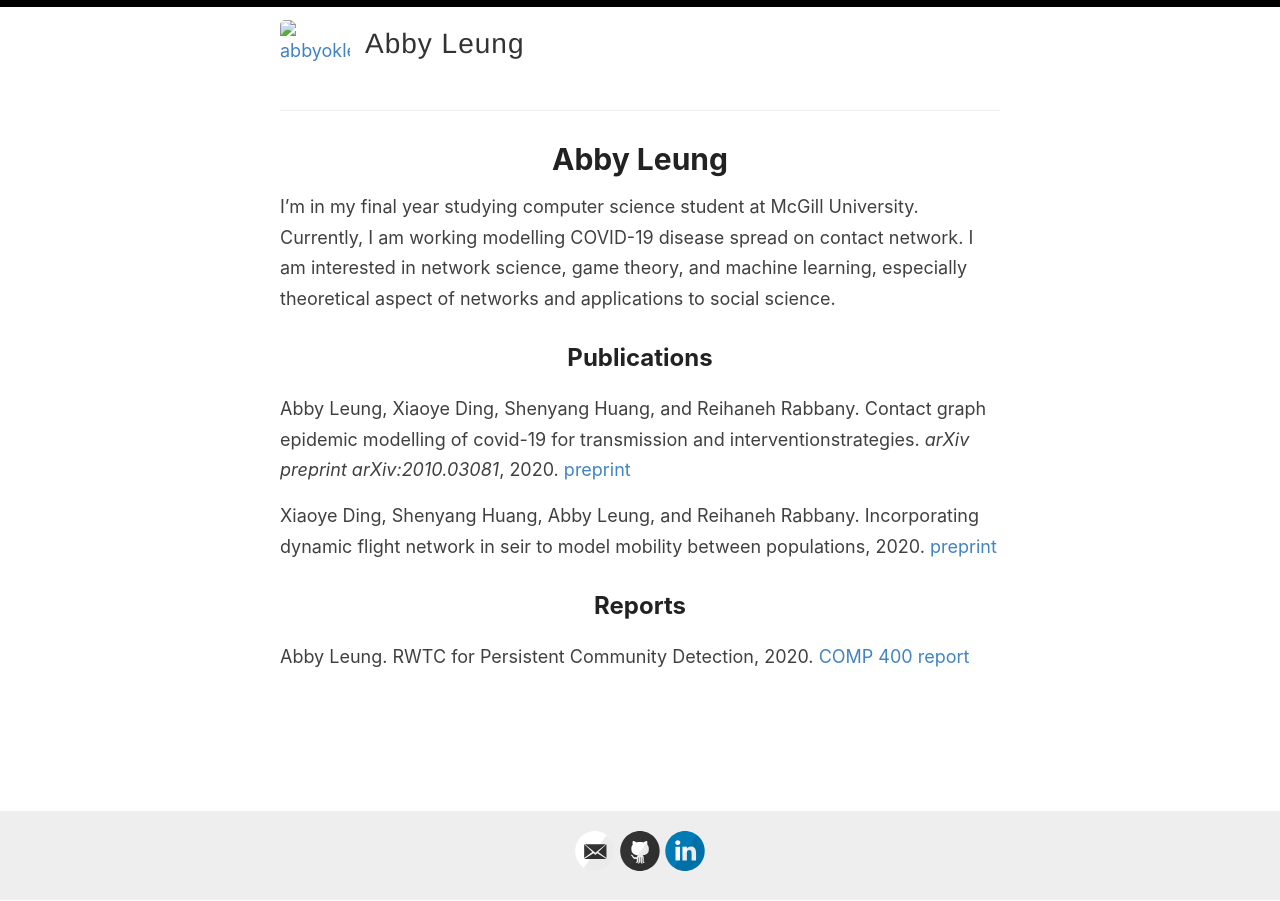
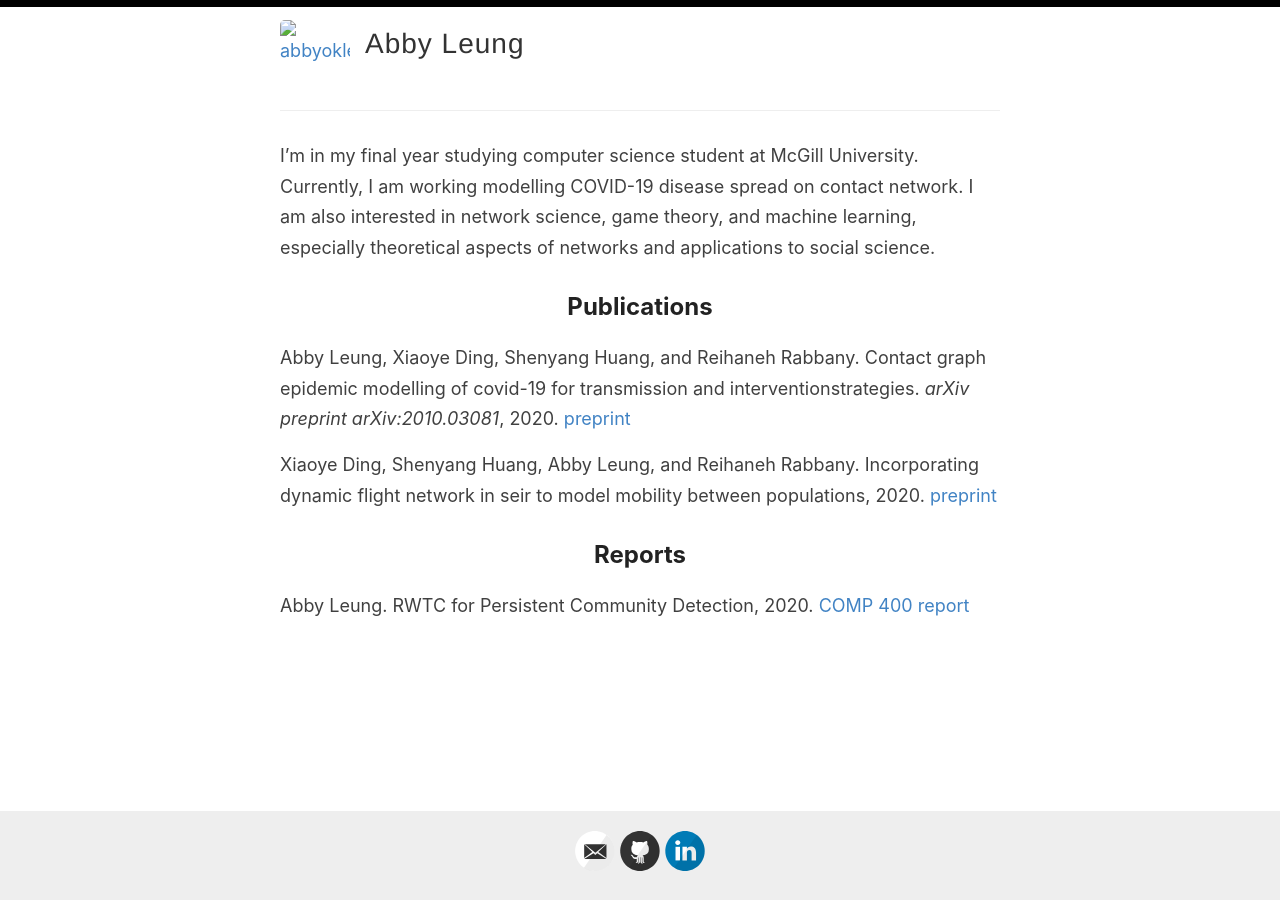
Before and after one commit to abbyokleung/abbyokleung.github.io, a Jekyll site: the page built from index.md, in a window 1280 px wide. Built offline with Jekyll 4.4.1, drawn with Linux system fonts in a browser that asks for light colours.

Commit message:
Update index.md

```diff
--- a/index.md
+++ b/index.md
@@ -1,10 +1,10 @@
 ---
 layout: page
-title: Abby Leung
+title:
 permalink: /
 ---
 
-I'm in my final year studying computer science student at McGill University. Currently, I am working modelling COVID-19 disease spread on contact network. I am interested in network science, game theory, and machine learning, especially theoretical aspect of networks and applications to social science.
+I'm in my final year studying computer science student at McGill University. Currently, I am working modelling COVID-19 disease spread on contact network. I am also interested in network science, game theory, and machine learning, especially theoretical aspects of networks and applications to social science.
 
 ## Publications
 Abby Leung, Xiaoye Ding, Shenyang Huang, and Reihaneh Rabbany. Contact graph epidemic modelling of covid-19 for transmission and interventionstrategies. *arXiv preprint arXiv:2010.03081*, 2020. [preprint](https://arxiv.org/pdf/2010.03081.pdf)
```
